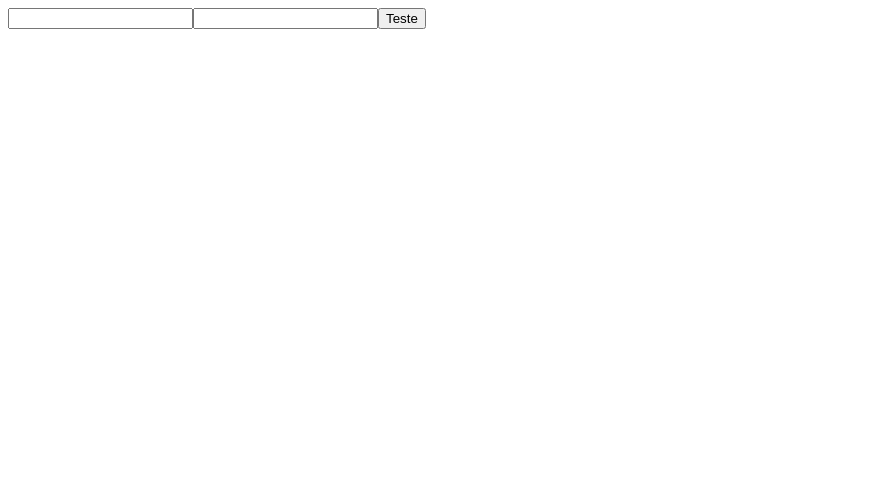
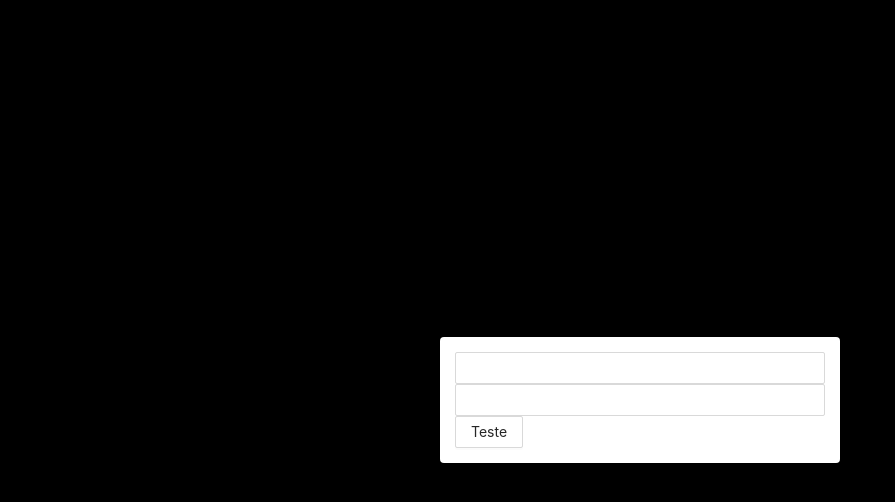
Before and after one commit to PauloHSOliveira/use-reducer-example, a React (Create React App) app: page / in a window 1280 px wide. Shown: the top 502 px of the page, without its empty margins (0-895 px from the left). Built offline with nearby package versions, Linux system fonts and the light colour scheme.

Commit message:
styles: added container and content styles

```diff
--- a/src/App.tsx
+++ b/src/App.tsx
@@ -1,10 +1,12 @@
 import React from 'react';
-import {FormFC} from '@/components/form'
+import {FormFC} from './components/form'
+
+import './App.css'
 
 function App() {
   return (
-    <div className="container">
-      <div className="content">
+    <div className="container" style={{height:'100vh', width:'100wh', backgroundColor:'#000', display:'flex', flexDirection:'column', justifyContent:'center', alignItems:'center'}}>
+      <div className="content" style={{backgroundColor:'#fff', borderRadius:'4px', height:'auto', width:'400px', padding:'15px'}}>
         <FormFC />
       </div>
     </div>
```
